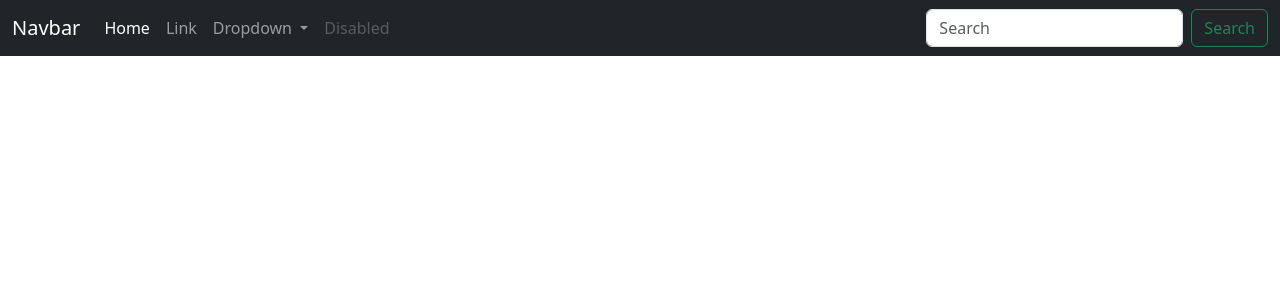
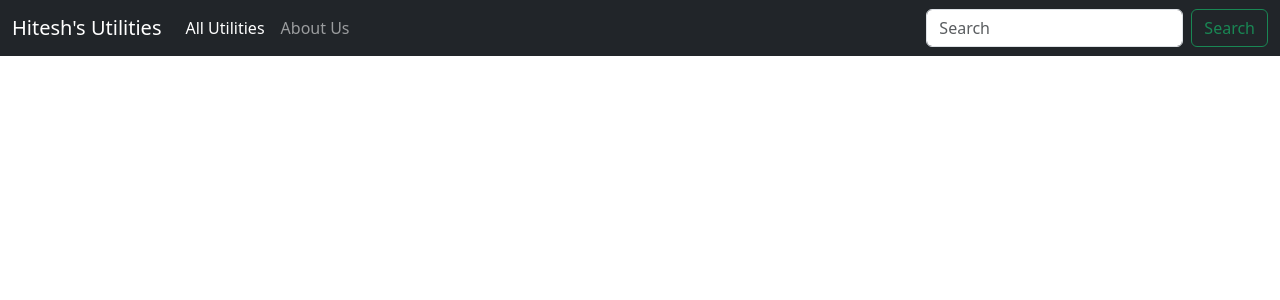
Before and after one commit to hitesh2408/ToDoApplication, a Django app: page / in a window 1280 px wide. Shown: the top 300 px of the page. Run offline with Django 5.2, Linux system fonts and the light colour scheme.

Commit message:
update index section

```diff
--- a/toDoApp/templates/index.html
+++ b/toDoApp/templates/index.html
@@ -3,37 +3,23 @@
   <head>
     <meta charset="utf-8">
     <meta name="viewport" content="width=device-width, initial-scale=1">
-    <title>Bootstrap demo</title>
+    <title>Utilities</title>
     <link href="https://cdn.jsdelivr.net/npm/bootstrap@5.3.3/dist/css/bootstrap.min.css" rel="stylesheet" integrity="sha384-QWTKZyjpPEjISv5WaRU9OFeRpok6YctnYmDr5pNlyT2bRjXh0JMhjY6hW+ALEwIH" crossorigin="anonymous">
   </head>
   <body>
     <nav class="navbar navbar-expand-lg navbar-dark bg-dark">
         <div class="container-fluid">
-          <a class="navbar-brand" href="#">Navbar</a>
+          <a class="navbar-brand" href="">Hitesh's Utilities</a>
           <button class="navbar-toggler" type="button" data-bs-toggle="collapse" data-bs-target="#navbarSupportedContent" aria-controls="navbarSupportedContent" aria-expanded="false" aria-label="Toggle navigation">
             <span class="navbar-toggler-icon"></span>
           </button>
           <div class="collapse navbar-collapse" id="navbarSupportedContent">
             <ul class="navbar-nav me-auto mb-2 mb-lg-0">
               <li class="nav-item">
-                <a class="nav-link active" aria-current="page" href="#">Home</a>
+                <a class="nav-link active" aria-current="page" href="#">All Utilities</a>
               </li>
               <li class="nav-item">
-                <a class="nav-link" href="#">Link</a>
-              </li>
-              <li class="nav-item dropdown">
-                <a class="nav-link dropdown-toggle" href="#" role="button" data-bs-toggle="dropdown" aria-expanded="false">
-                  Dropdown
-                </a>
-                <ul class="dropdown-menu">
-                  <li><a class="dropdown-item" href="#">Action</a></li>
-                  <li><a class="dropdown-item" href="#">Another action</a></li>
-                  <li><hr class="dropdown-divider"></li>
-                  <li><a class="dropdown-item" href="#">Something else here</a></li>
-                </ul>
-              </li>
-              <li class="nav-item">
-                <a class="nav-link disabled" aria-disabled="true">Disabled</a>
+                <a class="nav-link" href="/about">About Us</a>
               </li>
             </ul>
             <form class="d-flex" role="search">
--- a/toDoApp/toDoApp/urls.py
+++ b/toDoApp/toDoApp/urls.py
@@ -15,8 +15,8 @@ Including another URLconf
     2. Add a URL to urlpatterns:  path('blog/', include('blog.urls'))
 """
 from django.contrib import admin
-from django.urls import include, path
-from toDoApp.views import ToDoTasksView, about, index
+from django.urls import path
+from toDoApp.views import about, index, ToDoTasksView
 
 admin.site.site_header = "ToDo Application Admin"
 admin.site.site_title = "ToDo Application Admin Portal"
```
